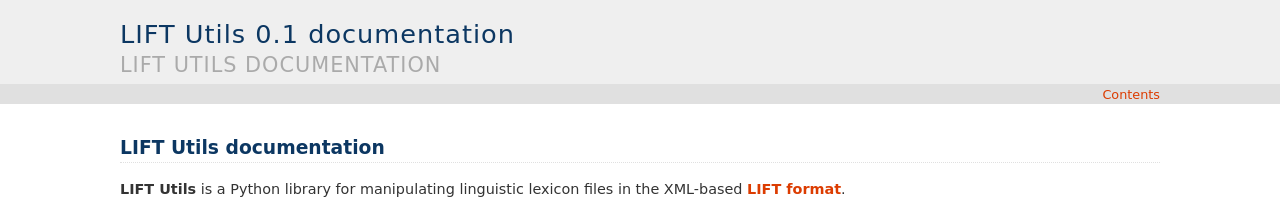
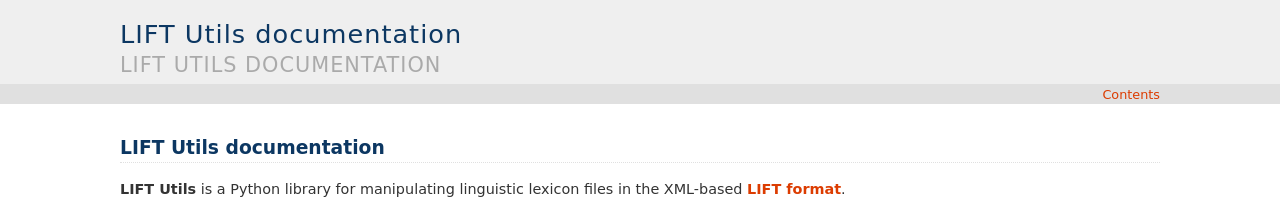
Before and after one commit to sil-car/lift-utils, a Sphinx documentation site: the page built from sphinx/source/index.rst, in a window 1280 px wide. Shown: the top 213 px of the page. Built offline with Sphinx 7.4.7, drawn with Linux system fonts in a browser that asks for light colours; the version number could not be read and is left out; part of the change alters nothing that is shown.

```diff
--- a/sphinx/source/conf.py
+++ b/sphinx/source/conf.py
@@ -9,11 +9,12 @@
 import sys
 from pathlib import Path
 sys.path.insert(0, str(Path(__file__).parents[2] / 'src'))
+from lift_utils import config  # noqa: E402
 
 project = 'LIFT Utils'
 copyright = '2024, Nate Marti'
 author = 'Nate Marti'
-release = '0.1'
+release = config.LIB_VERSION
 
 # -- General configuration ---------------------------------------------------
 # https://www.sphinx-doc.org/en/master/usage/configuration.html#general-configuration
```
